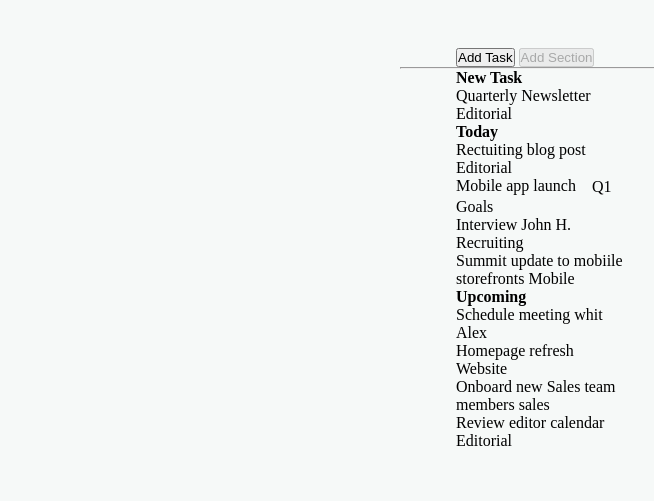
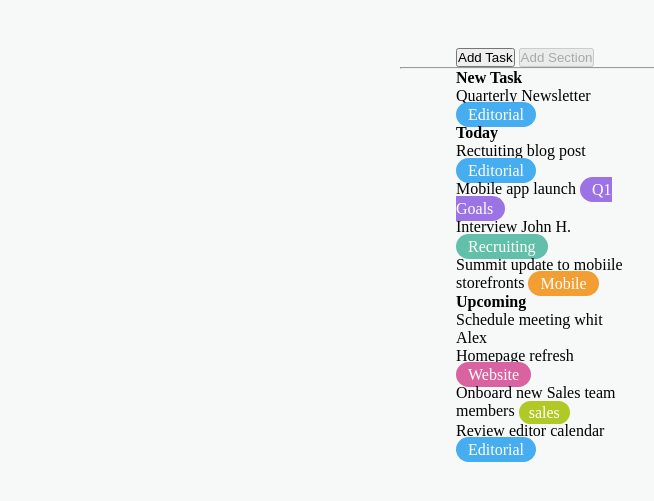
Before and after one commit to AlexandroFioretti1/html-css-toboolist, a plain HTML site: page index.html in a window 1280 px wide. Shown: the part 57-558 px from the top of the page, without its empty margins (0-654 px from the left). Drawn offline with Linux system fonts and the light colour scheme.

Commit message:
toboolist css color

```diff
--- a/index.html
+++ b/index.html
@@ -15,17 +15,9 @@
             <img src="./img/Logo.png" alt="logo">
             <span class="text-logo"><strong>Toboolist</strong></span>
         </span>
-
     </header>
-
-
     <!-- ./header-top whit img and text -->
-
-
     <main class="main-top">
-
-
-
         <section class="container">
             <div>
                 <div>
@@ -34,45 +26,29 @@
                 </div>
             </div>
         </section>
-
         <hr>
-
-
-
-
-
-
         <section class="container top-div">
             <div>
                 <strong>New Task</strong>
-                <div> Quarterly Newsletter <span class="Editorial">Editorial</span> </div>
+                <div> Quarterly Newsletter <span class="editorial">Editorial</span> </div>
             </div>
             <div><strong>Today</strong>
-                <div> Rectuiting blog post <span class="Editorial">Editorial</span> </div>
+                <div> Rectuiting blog post <span class="editorial">Editorial</span> </div>
                 <div> Mobile app launch <span class="q1-goals">Q1 Goals</span> </div>
-                <div> Interview John H. <span class="Recruting">Recruiting</span> </div>
-                <div> Summit update to mobiile storefronts <span class="Editorial">Mobile</span> </div>
+                <div> Interview John H. <span class="recruting">Recruiting</span> </div>
+                <div> Summit update to mobiile storefronts <span class="mobile">Mobile</span> </div>
             </div>
             <div><strong>Upcoming</strong>
-                <div> Schedule meeting whit Alex <span class="Editorial"></span> </div>
-                <div> Homepage refresh <span class="Editorial">Website</span> </div>
-                <div> Onboard new Sales team members <span class="Editorial">sales</span> </div>
-                <div> Review editor calendar <span class="Editorial">Editorial</span> </div>
+                <div> Schedule meeting whit Alex</div>
+                <div> Homepage refresh <span class="website">Website</span> </div>
+                <div> Onboard new Sales team members <span class="sales">sales</span> </div>
+                <div> Review editor calendar <span class="editorial">Editorial</span> </div>
             </div>
-
         </section>
-
     </main>
     <!-- ./main-top 2 input and hr  -->
-
-
-
     <footer class="main-footer">
-
-
     </footer>
-
-
 </body>
 
 </html>
--- a/style.css
+++ b/style.css
@@ -50,6 +50,7 @@ header {
     padding-bottom: 4px;
     padding-left: 12px;
     background-color: #46adf0;
+    color: white;
 
 }
 
@@ -60,7 +61,8 @@ header {
     padding-right: 12px;
     padding-bottom: 4px;
     padding-left: 12px;
-    background-color: #9c73e5 color: white;
+    background-color: #9c73e5;
+    color: white;
 }
 
 .recruting {
@@ -70,7 +72,8 @@ header {
     padding-right: 12px;
     padding-bottom: 4px;
     padding-left: 12px;
-    background-color: #62bfa9 color: white;
+    background-color: #62bfa9;
+    color: white;
 }
 
 .mobile {
@@ -98,10 +101,7 @@ header {
 .sales {
     border-radius: 15px;
     vertical-align: middle;
-    padding-top: 4px;
-    padding-right: 12px;
-    padding-bottom: 4px;
-    padding-left: 12px;
+    padding: 3px 10px 3px 10px;
     background-color: #b1c927;
     color: white;
 }
```
